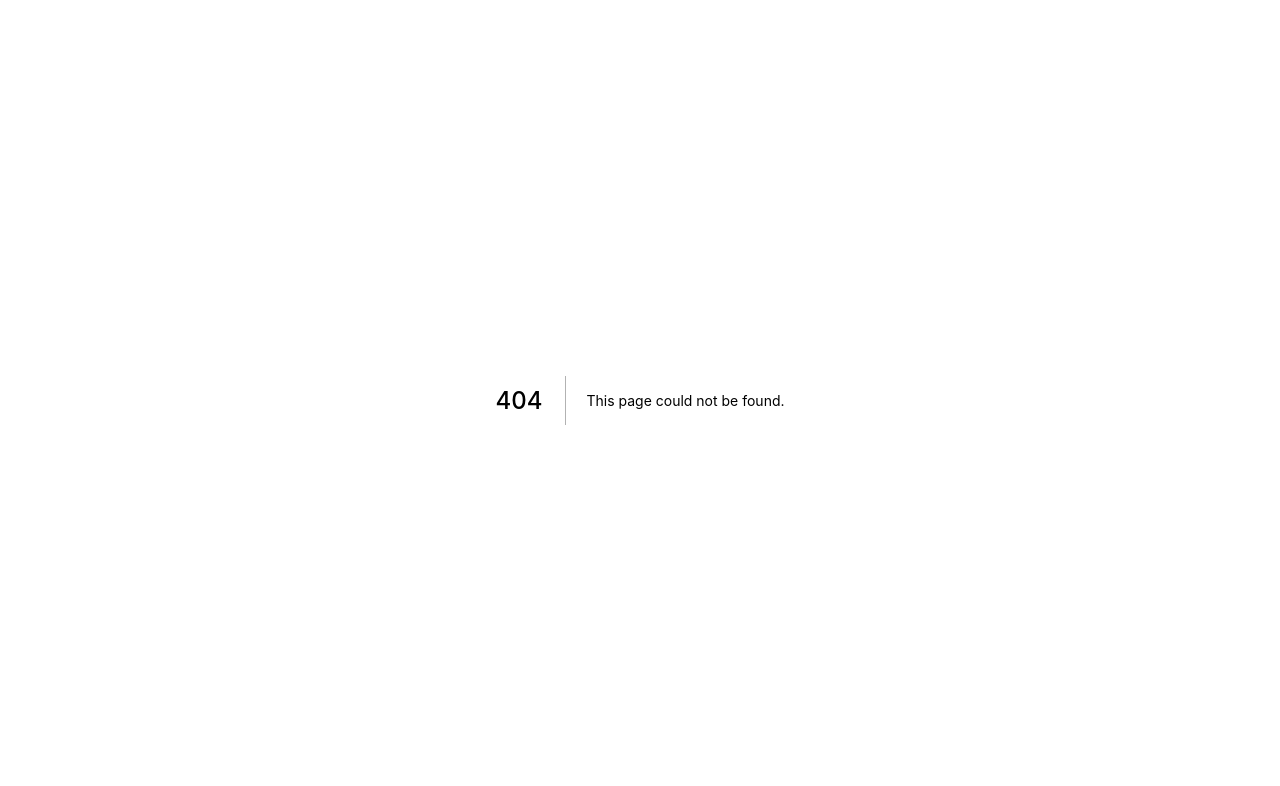
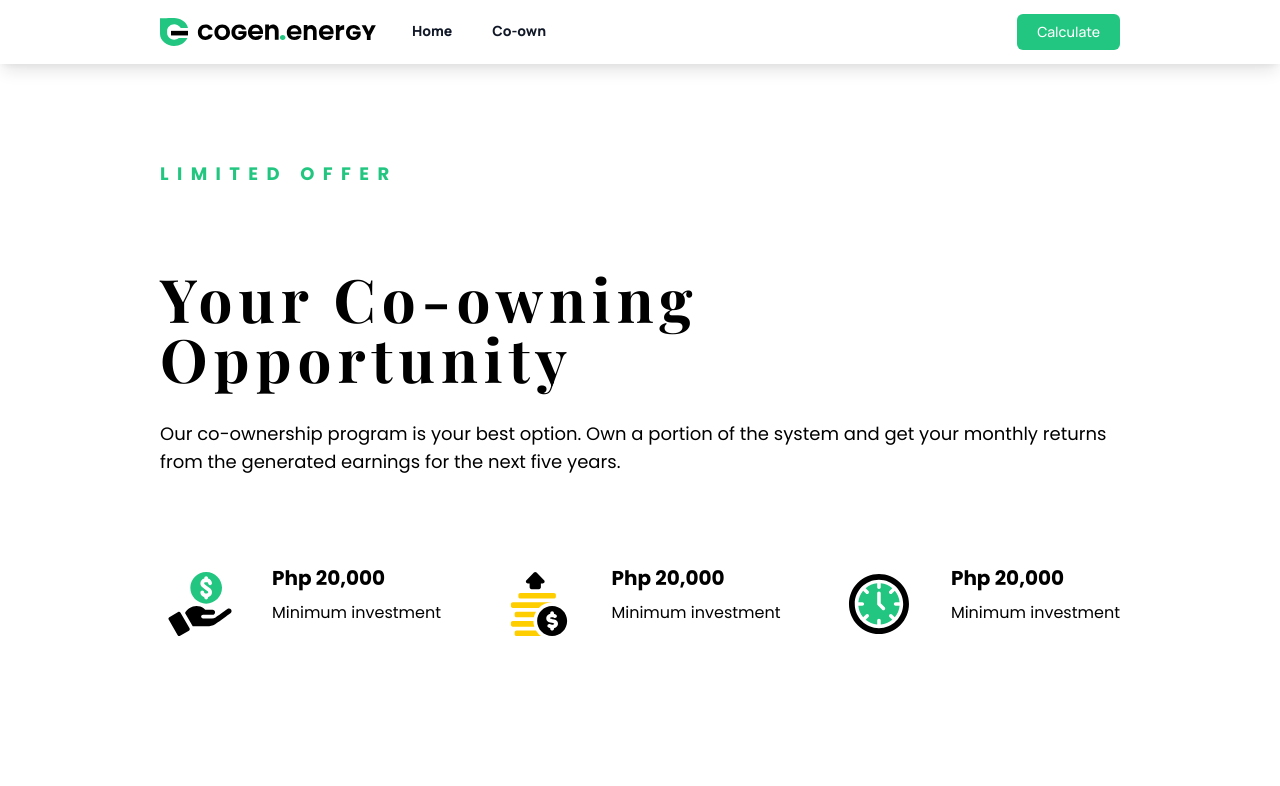
Before and after one commit to Codelabsph/cogen, a Next.js app: page /coOwn in a window 1280 px wide. Before the commit this address had no page. Shown: the top 786 px of the page. Built offline with nearby package versions, Linux system fonts and the light colour scheme; a web font is replaced by a local one.

Commit message:
fix navbar some issues and major functionality

```diff
--- a/package.json
+++ b/package.json
@@ -21,7 +21,7 @@
   },
   "scripts": {
     "test": "echo \"Error: no test specified\" && exit 1",
-    "dev": "next dev -p 3001",
+    "dev": "rm -rf .next && next dev -p 3001",
     "build": "next build",
     "start": "next start"
   },
--- a/src/components/navbar/hamburgerIcon.js
+++ b/src/components/navbar/hamburgerIcon.js
@@ -1,8 +1,8 @@
 import React from "react";
 
-const HamburgerIcon = () => {
+const HamburgerIcon = ({ onClick, isOpen }) => {
   return (
-    <div id="nav-icon2" className="">
+    <div id="nav-icon2" className={`${isOpen ? "open" : ""}`} onClick={onClick}>
       <span></span>
       <span></span>
       <span></span>
--- a/src/components/navbar/index.js
+++ b/src/components/navbar/index.js
@@ -1,68 +1,62 @@
 import React, { useState } from "react";
-import MenuIcon from "public/assets/menu-icon.svg";
 import NavbarIcon from "public/assets/navbar-icon.svg";
 import NavLink from "./navLink";
 import HamburgerIcon from "./hamburgerIcon";
+import { useRouter } from "next/router";
 
 const Navbar = () => {
+  const [isOpen, setIsOpen] = useState(false);
+  const router = useRouter();
+
+  const handleClickCalculate = (to) => {
+    if (to) router.push(to);
+  };
+
+  const Button = ({ title, to }) => {
+    return (
+      <button
+        onClick={() => handleClickCalculate(to)}
+        className="bg-primary text-white px-5 py-2  text-sm font-medium rounded-md  hover:bg-secondary hover:text-primary"
+      >
+        {title}
+      </button>
+    );
+  };
+
   return (
-    <nav class="bg-white font-manrope fixed w-full shadow-lg toTop top-0">
-      <div class="w-full mx-auto  sm:px-8 lg:px-16 xl:px-40 2xl:px-56 ">
-        <div class="relative flex items-center justify-between h-16">
-          <div class="absolute inset-y-0 left-5 top-5 flex items-center sm:hidden">
-          <HamburgerIcon />
+    <nav className="bg-white font-manrope fixed w-full shadow-lg toTop top-0">
+      <div className="w-full mx-auto  sm:px-8 lg:px-16 xl:px-40 2xl:px-56 ">
+        <div className="relative flex items-center justify-between h-16">
+          <div className="absolute inset-y-0 left-5 top-5 flex items-center sm:hidden">
+            <HamburgerIcon onClick={() => setIsOpen(!isOpen)} isOpen={isOpen} />
           </div>
-          <div class="flex-1 flex items-center justify-center sm:items-stretch sm:justify-start xxs:items-start">
-            <div class="flex-shrink-1 flex items-center">
+          <div className="flex-1 flex items-center justify-center sm:items-stretch sm:justify-start xxs:items-start">
+            <div className="flex-shrink-1 flex items-center">
               <NavbarIcon />
             </div>
-            <div class="hidden sm:block sm:ml-6">
-              <div class="flex space-x-4 font-extrabold">
+            <div className="hidden sm:block sm:ml-6">
+              <div className="flex space-x-4 font-extrabold">
                 <NavLink to="/" label="Home" />
                 <NavLink to="/coOwn" label="Co-own" />
               </div>
             </div>
           </div>
-          <div class="space-x-4 xxs:hidden">
-            <a
-              href="#"
-              class="text-primary  border-b-2 border-transparent hover:bg-secondary  rounded-md  px-5 py-2  text-sm font-medium"
-            >
-              Get Started
-            </a>
-            <button class="bg-primary text-white px-5 py-2  text-sm font-medium rounded-md  hover:bg-secondary hover:text-primary">
-              Calculate
-            </button>
+          <div className="space-x-4 xxs:hidden">
+            <Button title={"Calculate"} to="/calculate" />
           </div>
         </div>
       </div>
-
-      <div class="sm:hidden" id="mobile-menu">
-        <div class="px-2 pt-2 pb-3 space-y-1  font-extrabold">
-          <a
-            href="#"
-            class="text-gray-900  border-b-2 border-transparent hover:border-primary block  px-3 py-2  text-sm"
-          >
-            Home
-          </a>
-          <a
-            href="/map"
-            class="text-gray-900  border-b-2 border-transparent hover:border-primary block px-3 py-2  text-sm"
-          >
-            Co-own
-          </a>
-          <div class="space-x-4">
-            <a
-              href="#"
-              class="text-primary  border-b-2 border-transparent hover:bg-secondary  rounded-md  px-5 py-2  text-sm font-medium"
-            >
-              Get Started
-            </a>
-            <button class="bg-primary text-white px-5 py-2  text-sm font-medium rounded-md  hover:bg-secondary hover:text-primary">
-              Calculate
-            </button>
+      <div className="sm:hidden" id="mobile-menu">
+        {isOpen && (
+          <div className="pt-2 pb-3 space-y-1  font-extrabold">
+            <NavLink to="/" label="Home" />
+            <NavLink to="/" label="Co-Own" block />
+            <div className="space-x-4">
+              <NavLink to="/" label="Get Started" color="primary" />
+              <Button title={"Calculate"} to="/calculate" />
+            </div>
           </div>
-        </div>
+        )}
       </div>
     </nav>
   );
--- a/src/components/navbar/navLink.js
+++ b/src/components/navbar/navLink.js
@@ -1,13 +1,17 @@
 import React from "react";
 import Link from "next/link";
 
-const NavLink = ({ label, to }) => {
+const NavLink = ({ label, to, block = false, color }) => {
+
+  const textColor = color === 'primary' ? "text-primary" : "text-gray-900"
   return (
     <Link href={to || "/"}>
       {label && (
         <a
           href="#"
-          class="text-gray-900  border-b-2 border-transparent hover:border-primary px-3 py-2  text-sm"
+          className={`${
+            block ? "block " : ""
+          }${textColor}  border-b-2 border-transparent hover:border-primary px-3 py-2  text-sm`}
         >
           {label}
         </a>
--- a/styles/_globals.scss
+++ b/styles/_globals.scss
@@ -101,15 +101,15 @@
 /* Icon 2 */
 
 #nav-icon2 {
-  width: 50px;
+  width: 30px;
 }
 
 #nav-icon2 span {
   display: block;
   position: absolute;
-  height: 9px;
+  height: 4px;
   width: 50%;
-  background: #d3531a;
+  background: #525762;
   opacity: 1;
   -webkit-transform: rotate(0deg);
   -moz-transform: rotate(0deg);
@@ -123,12 +123,12 @@
 
 #nav-icon2 span:nth-child(even) {
   left: 50%;
-  border-radius: 0 9px 9px 0;
+  border-radius: 0 6px 6px 0;
 }
 
 #nav-icon2 span:nth-child(odd) {
   left: 0px;
-  border-radius: 9px 0 0 9px;
+  border-radius: 6px 0 0 6px;
 }
 
 #nav-icon2 span:nth-child(1),
@@ -138,12 +138,12 @@
 
 #nav-icon2 span:nth-child(3),
 #nav-icon2 span:nth-child(4) {
-  top: 18px;
+  top: 9px;
 }
 
 #nav-icon2 span:nth-child(5),
 #nav-icon2 span:nth-child(6) {
-  top: 36px;
+  top: 18px;
 }
 
 #nav-icon2.open span:nth-child(1),
@@ -168,7 +168,7 @@
 }
 
 #nav-icon2.open span:nth-child(2) {
-  left: calc(50% - 5px);
+  left: calc(50% - 1px);
   top: 7px;
 }
 
@@ -184,12 +184,12 @@
 
 #nav-icon2.open span:nth-child(5) {
   left: 5px;
-  top: 29px;
+  top: 17px;
 }
 
 #nav-icon2.open span:nth-child(6) {
-  left: calc(50% - 5px);
-  top: 29px;
+  left: calc(50% - 1px);
+  top: 17px;
 }
 .tracking-lg{
   letter-spacing: 0.525rem;
--- a/tailwind.config.js
+++ b/tailwind.config.js
@@ -1,6 +1,6 @@
 module.exports = {
   purge: [],
-  darkMode: false, // or 'media' or 'class'
+  darkMode: false,
   theme: {
     extend: {
       colors:{
@@ -16,7 +16,6 @@ module.exports = {
       screens:{
         'xxs':  {'max': '639px'}
       },
-
     },
   },
   variants: {
```
Also changed, not shown: src/pages/coOwn.js (renamed from src/pages/case.js).
